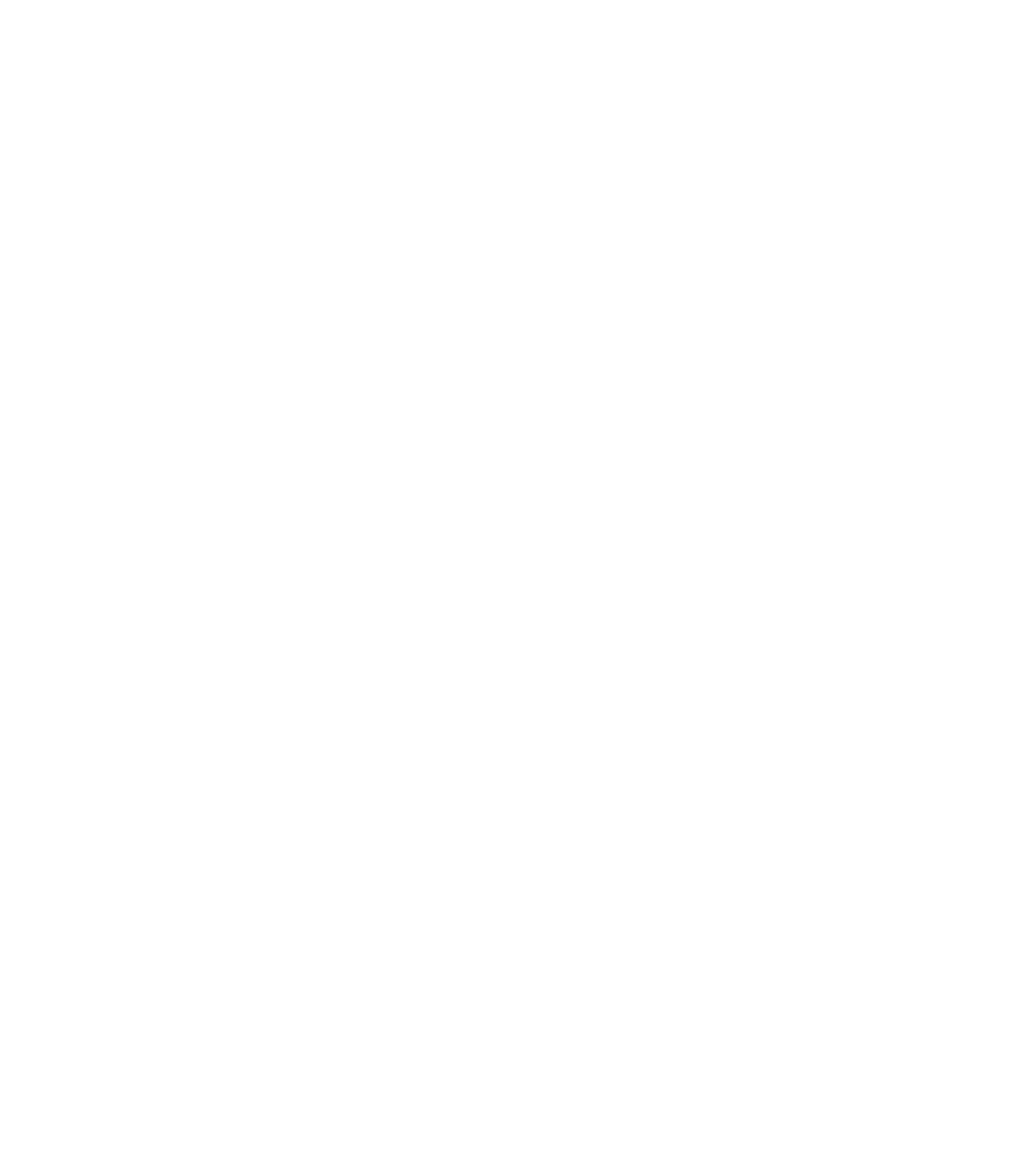
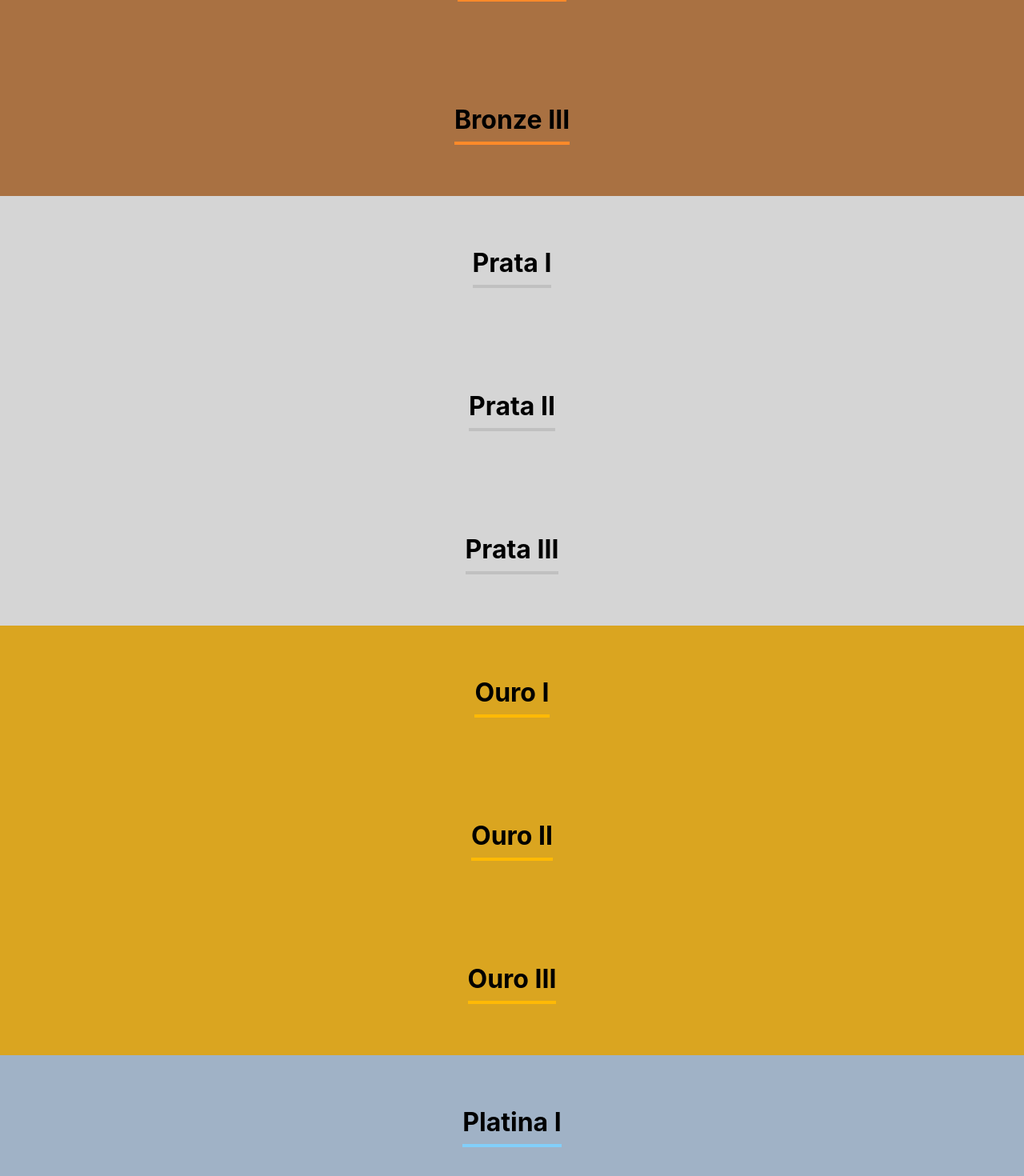
Before and after one commit to hilariohabhab/organogramaReact, a React (Create React App) app: page / in a window 1280 px wide. Shown: the part 1500-2970 px from the top of the page at 80% size. Before the commit the page ends 1208 px from the top, so only its background shows below. Built offline with nearby package versions, Linux system fonts and the light colour scheme.

Commit message:
Adicionado  campo de separação dinamica de ranking por cores

```diff
--- a/src/App.js
+++ b/src/App.js
@@ -1,12 +1,27 @@
+import { useState } from "react";
 import Banner from "./componentes/Banner";
 import Formulario from "./componentes/Fomulario";
+import Timate from "./componentes/Timate";
+import { rankingInfo } from './componentes/Duplas/index';
 
 
 function App() {
+
+
+  const [jogadores, setJogadores] = useState([]);
+  const aoNovoJogadorAdicionado = (jogador) => {
+    console.log(jogador)
+      setJogadores([...jogadores, jogador])
+  }
   return (
     <div className="App">
       <Banner />
-      <Formulario />
+      <Formulario
+        aoNovoJogadorAdicionado={(jogador) => aoNovoJogadorAdicionado(jogador)}
+      />
+      {rankingInfo.map((ranking) => (
+        <Timate key={ranking.nome} nome={ranking.nome} corPrimaria={ranking.corPrimaria} corSecundaria={ranking.corSecundaria}/>
+      ))}
     </div>
   );
 }
--- a/src/componentes/Botao/index.js
+++ b/src/componentes/Botao/index.js
@@ -1,7 +1,6 @@
 import './Botao.css'
 
 function Botao(props) {
-    // const form = document.querySelector('form')
 
     return (
         <button className='botao'>
--- /dev/null
+++ b/src/componentes/Duplas/index.js
@@ -0,0 +1,114 @@
+import './Duplas.css'
+
+export const rankingInfo = [
+      {
+        nome: "Bronze I",
+        corPrimaria: "#ff8a29",
+        corSecundaria: "#a97142",
+      },
+      {
+        nome: "Bronze II",
+        corPrimaria: "#ff8a29",
+        corSecundaria: "#a97142",
+      },
+      {
+        nome: "Bronze III",
+        corPrimaria: "#ff8a29",
+        corSecundaria: "#a97142",
+      },
+      {
+        nome: "Prata I",
+        corPrimaria: "#c0c0c0",
+        corSecundaria: "#d5d5d5",
+      },
+      {
+        nome: "Prata II",
+        corPrimaria: "#c0c0c0",
+        corSecundaria: "#d5d5d5",
+      },
+      {
+        nome: "Prata III",
+        corPrimaria: "#c0c0c0",
+        corSecundaria: "#d5d5d5",
+      },
+      {
+        nome: "Ouro I",
+        corPrimaria: "#ffba05",
+        corSecundaria: "#daa520",
+      },
+      {
+        nome: "Ouro II",
+        corPrimaria: "#ffba05",
+        corSecundaria: "#daa520",
+      },
+      {
+        nome: "Ouro III",
+        corPrimaria: "#ffba05",
+        corSecundaria: "#daa520",
+      },
+      {
+        nome: "Platina I",
+        corPrimaria: "#82cffa",
+        corSecundaria: "#a0b2c6",
+      },
+      {
+        nome: "Platina II",
+        corPrimaria: "#82cffa",
+        corSecundaria: "#a0b2c6",
+      },
+      {
+        nome: "Platina III",
+        corPrimaria: "#82cffa",
+        corSecundaria: "#a0b2c6",
+      },
+      {
+        nome: "Diamante I",
+        corPrimaria: "#00f",
+        corSecundaria: "#dcedec",
+      },
+      {
+        nome: "Diamante II",
+        corPrimaria: "#00f",
+        corSecundaria: "#dcedec",
+      },
+      {
+        nome: "Diamante III",
+        corPrimaria: "#00f",
+        corSecundaria: "#dcedec",
+      },
+      {
+        nome: "Champion I",
+        corPrimaria: "#db6ebf",
+        corSecundaria: "#c8a2c8",
+      },
+      {
+        nome: "Champion II",
+        corPrimaria: "#db6ebf",
+        corSecundaria: "#c8a2c8",
+      },
+      {
+        nome: "Champion III",
+        corPrimaria: "#db6ebf",
+        corSecundaria: "#c8a2c8",
+      },
+      {
+        nome: "Grand Champion I",
+        corPrimaria: "#861a22",
+        corSecundaria: "#af4746",
+      },
+      {
+        nome: "Grand Champion II",
+        corPrimaria: "#861a22",
+        corSecundaria: "#af4746",
+      },
+      {
+        nome: "Grand Champion III",
+        corPrimaria: "#861a22",
+        corSecundaria: "#af4746",
+      },
+      {
+        nome: "FUCKIN SSL",
+        corPrimaria: "#ba2ef6",
+        corSecundaria: "#fff",
+      },
+    ];
--- a/src/componentes/Fomulario/index.js
+++ b/src/componentes/Fomulario/index.js
@@ -4,16 +4,12 @@ import CampoTexto from "../CampoTexto";
 import ListaSuspensa from "../ListaSuspensa";
 import "./Formulario.css";
 
-const Formulario = () => {
-  const [nick, setNick] = useState("");
-  const [plataformas, setPlataformas] = useState("");
-  const [imagem, setImagem] = useState("");
-  const [rank, setRank] = useState("");
+const Formulario = (props) => {
 
   const ranking = [
     "Bronze I",
-    "Bronze iI",
-    "Bronze iII",
+    "Bronze II",
+    "Bronze III",
     "Prata I",
     "Prata II",
     "Prata III",
@@ -37,9 +33,19 @@ const Formulario = () => {
 
   const plataforma = ["PS4 / PS5", "PC", "Xbox", "Nintendo"];
 
-  const aoSalvar = (e) => {
-    e.preventDefault();
-    console.log(nick, plataformas, imagem, rank);
+  const [nick, setNick] = useState("");
+  const [plataformas, setPlataformas] = useState("");
+  const [imagem, setImagem] = useState("");
+  const [rank, setRank] = useState("");
+
+  const aoSalvar = (evento) => {
+    evento.preventDefault();
+    props.aoNovoJogadorAdicionado({
+      nick,
+      plataforma,
+      imagem,
+      rank,
+    });
   };
 
   return (
--- /dev/null
+++ b/src/componentes/Timate/Timate.css
@@ -0,0 +1,12 @@
+.timate{
+    text-align: center;
+    padding: 32px;
+
+}
+
+.timate h3{
+    font-size: 32px;
+    border-bottom: 4px solid;
+    display: inline-block;
+    padding-bottom: 8px;
+}
--- /dev/null
+++ b/src/componentes/Timate/index.js
@@ -0,0 +1,13 @@
+import "./Timate.css";
+
+const Timate = (props) => {
+  const corDeFundo = { backgroundColor: props.corSecundaria };
+  const borda = { borderColor: props.corPrimaria };
+  return (
+    <section className="timate" style={corDeFundo}>
+      <h3 style={borda}>{props.nome}</h3>
+    </section>
+  );
+};
+
+export default Timate;
```
Also changed, not shown: src/componentes/Duplas/Duplas.css (added).
